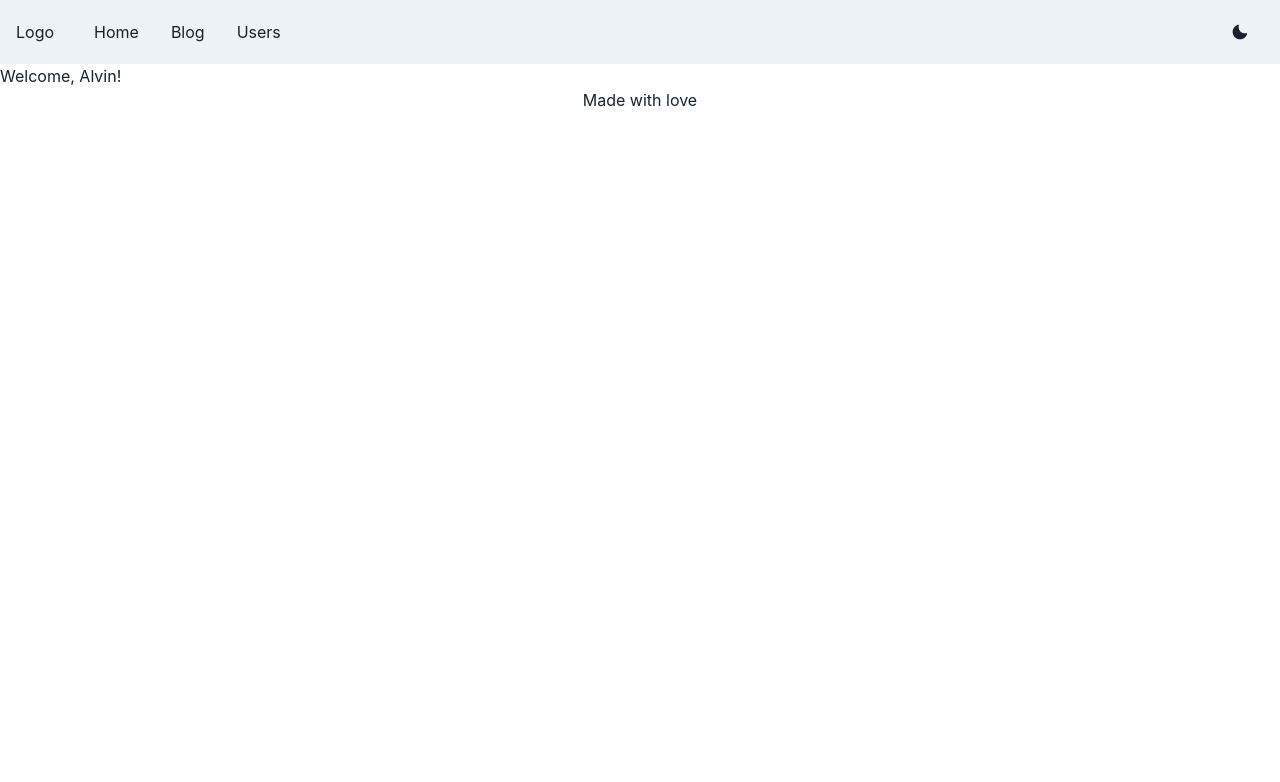
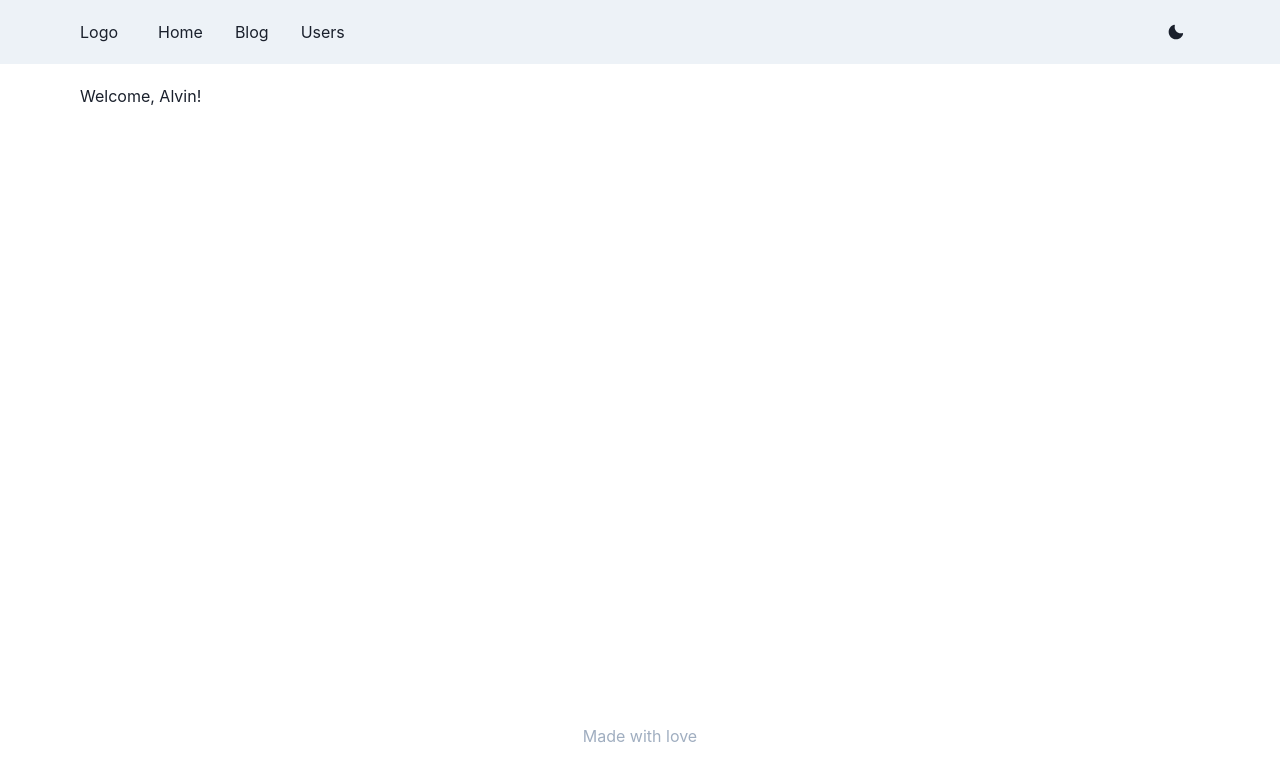
Before and after one commit to alvinmdj/nextjs-basic, a Next.js app: page / in a window 1280 px wide. Shown: the top 782 px of the page. Built offline with nearby package versions, Linux system fonts and the light colour scheme.

Commit message:
create layout

```diff
--- a/components/Footer/index.tsx
+++ b/components/Footer/index.tsx
@@ -1,9 +1,15 @@
+import { Container, Text } from '@chakra-ui/react'
+import { useColorModeValue } from '@chakra-ui/react'
 import styles from './Footer.module.css'
 
 export default function Footer() {
+  const color = useColorModeValue('gray.400', 'gray.500')
+
   return (
-    <div className={styles.footer}>
-      <p className={styles.title}>Made with love</p>
-    </div>
+    <Container pb={5} className={styles.footer}>
+      <Text color={color} className={styles.title}>
+        Made with love
+      </Text>
+    </Container>
   )
 }
--- a/components/Header/index.tsx
+++ b/components/Header/index.tsx
@@ -41,7 +41,7 @@ export default function withAction() {
 
   return (
     <>
-      <Box bg={useColorModeValue('gray.100', 'gray.900')} px={4}>
+      <Box bg={useColorModeValue('gray.100', 'gray.900')} px={20}>
         <Flex h={16} alignItems={'center'} justifyContent={'space-between'}>
           <IconButton
             size={'md'}
--- /dev/null
+++ b/components/Layout/index.tsx
@@ -0,0 +1,20 @@
+import Header from '../Header'
+import Footer from '../Footer'
+import { ReactNode } from 'react';
+import { Container } from "@chakra-ui/react";
+
+interface LayoutProps {
+  children: ReactNode
+}
+
+export default function Layout(props: LayoutProps) {
+  const { children } = props
+
+  return (
+    <>
+      <Header />
+      <Container height="80%" maxW='container.xl' px={20} mt={5}>{children}</Container>
+      <Footer />
+    </>
+  )
+}
--- a/pages/_app.tsx
+++ b/pages/_app.tsx
@@ -1,11 +1,14 @@
 import '../styles/globals.css'
 import type { AppProps } from 'next/app'
 import { ChakraProvider } from '@chakra-ui/react'
+import Layout from '../components/Layout'
 
 function MyApp({ Component, pageProps }: AppProps) {
   return (
     <ChakraProvider>
-      <Component {...pageProps} />
+      <Layout>
+        <Component {...pageProps} />
+      </Layout>
     </ChakraProvider>
   )
 }
--- a/pages/index.tsx
+++ b/pages/index.tsx
@@ -1,14 +1,8 @@
 import type { NextPage } from 'next'
-import Header from '../components/Header'
-import Footer from '../components/Footer'
 
 const Home: NextPage = () => {
   return (
-    <>
-      <Header />
-      <h1>Welcome, Alvin!</h1>
-      <Footer />
-    </>
+    <h1>Welcome, Alvin!</h1>
   )
 }
 
--- a/styles/globals.css
+++ b/styles/globals.css
@@ -4,6 +4,7 @@ body {
   margin: 0;
   font-family: -apple-system, BlinkMacSystemFont, Segoe UI, Roboto, Oxygen,
     Ubuntu, Cantarell, Fira Sans, Droid Sans, Helvetica Neue, sans-serif;
+    height: 100%;
 }
 
 a {
@@ -14,3 +15,7 @@ a {
 * {
   box-sizing: border-box;
 }
+
+#__next {
+  height: 100%;
+}
```
